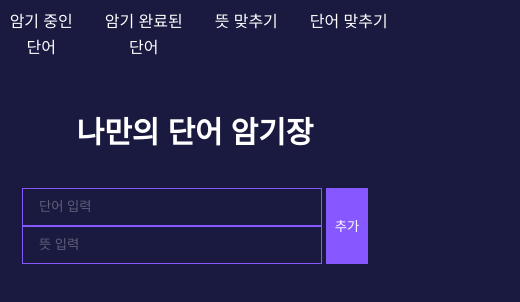
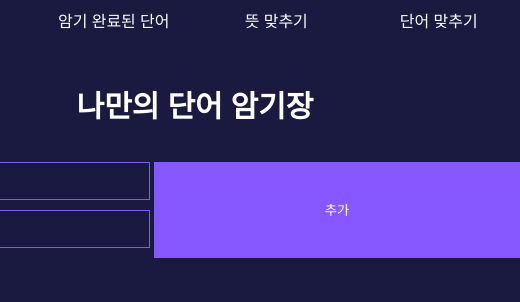
Before and after one commit to heyum05/vacation, a React (Create React App) app: page / in a window 390 px wide. Shown: the top 302 px of the page, 520 px wide, since content can reach past the window. Built offline with nearby package versions, Linux system fonts and the light colour scheme.

Commit message:
complete

```diff
--- a/src/App.css
+++ b/src/App.css
@@ -43,13 +43,16 @@ h1 {
 }
 
 .TodoWrapper {
+  margin-top: 2rem;
   color: #fff;
   background: #1A1A40;
-  padding: 2rem;
   border-radius: 5px;
+  width: 650px;
 }
 
 .TodoForm {
+  margin-top: 1rem;
+  width: 650px;
   display: flex;
   flex-direction: row;
   margin-bottom: 5rem;
@@ -61,7 +64,7 @@ h1 {
   border: 1px solid #8758ff;
   padding: 0.5rem 1rem;
   margin-right: 0.25rem;
-  width: 300px;
+  width: 280px;
   color: #fff;
 }
 
@@ -73,7 +76,7 @@ h1 {
   background: #8758ff;
   color: #fff;
   border: none;
-  padding: 0.55rem;
+  flex-grow: 1;
   cursor: pointer;
 }
 
@@ -139,9 +142,8 @@ margin-bottom: 0px;
   background: none;
   border: 1px solid #8758ff;
   padding: 0.5rem 1rem;
-  margin-top: 10px;
   margin-right: 0.25rem;
-  width: 600px;
+  width: 560px;
   color: #fff;
 }
 
@@ -149,6 +151,38 @@ margin-bottom: 0px;
   background: #8758ff;
   color: #fff;
   border: none;
-  padding: 0.55rem;
+  flex-grow: 1;
   cursor: pointer;
 }
+
+@media screen and (max-width: 480px) {
+  .todo-box {
+    display: flex;
+    flex-direction: column;
+    align-items: center;
+  }
+
+  .todo-input {
+    margin-bottom: 10px;
+  }
+
+  .todo-btn {
+    width: 100%;
+  }
+
+  .problem {
+    display: flex;
+    flex-direction: column;
+    align-items: center;
+    margin-top: 20px;
+  }
+
+  .problem-btn {
+    width: 100%;
+    margin-bottom: 10px;
+  }
+
+  .TodoWrapper {
+    padding: 0rem;
+  }
+}
--- a/src/App.js
+++ b/src/App.js
@@ -4,7 +4,7 @@ import { TodoWrapper } from './components/TodoWrapper';
 import { Memorized } from "./components/Memorized";
 import { English } from "./components/English";
 import { Korean } from "./components/Korean";
-import { shuffleArray } from "./components/util";
+import { shuffleArray, removeArray } from "./components/util";
 import './App.css';
 
 function App() {
@@ -47,11 +47,11 @@ function App() {
         />} />
 
         <Route path="/english" element={<English
-          todos={shuffleArray(todos)}
+          todos={shuffleArray(removeArray(todos))}
         />} />
 
         <Route path="/korean" element={<Korean
-          todos={shuffleArray(todos)}
+          todos={shuffleArray(removeArray(todos))}
         />} />
 
         <Route path="test" element={
--- a/src/components/Problem.js
+++ b/src/components/Problem.js
@@ -7,7 +7,7 @@ export const Problem = ({ todos, getAnswer, getProblem, Answer, idx, setIdx }) =
     setField(e.target.value);
   }
 
-  const handleKeyPress = (e) => {
+  const handleKeyDown = (e) => {
     if (e.key === 'Enter') {
       checkAnswer();
     }
@@ -33,15 +33,17 @@ export const Problem = ({ todos, getAnswer, getProblem, Answer, idx, setIdx }) =
         <h1>{idx + 1}번째 문제 : {getProblem()}</h1>
         <br></br>
         <h3>{Answer}</h3>
+        <div className="TodoForm">
           <input
             type="text"
             id="submit"
             value={field}
             onChange={handleField}
-          onKeyPress={handleKeyPress}
+            onKeyDown={handleKeyDown}
             className="quiz"
           />
           <button onClick={checkAnswer} className="quiz-btn">채점하기</button>
+        </div>
       </div>
     );
   } else if (todos.length === 0) {
--- a/src/components/util.js
+++ b/src/components/util.js
@@ -7,5 +7,14 @@ const shuffleArray = (array) => {
     return array;
 };
 
+const removeArray = (array) => {
+    let ret = []
+    array.map((i) => {
+        if(i.completed === false){
+            ret.push(i);
+        }
+    })
+    return ret;
+}
 
-export { shuffleArray };
+export { shuffleArray, removeArray };
```
Also changed, not shown: src/components/TodoWrapper.js (+0 -7 lines). Lines whose indentation alone changed are shown as unchanged.
